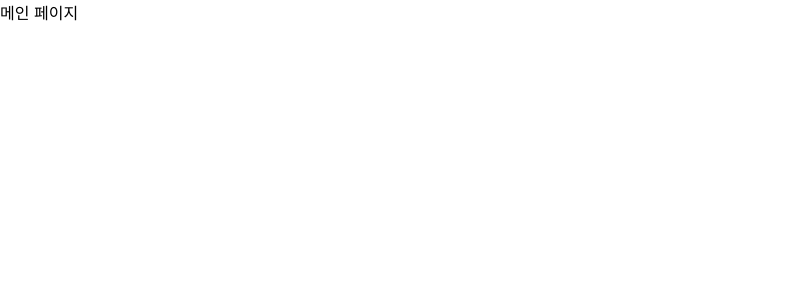
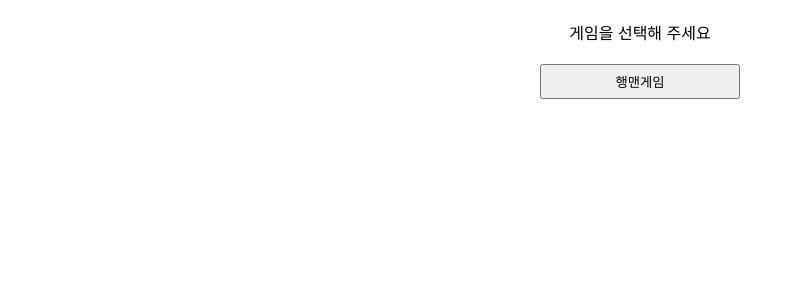
Before and after one commit to Rojojun/coyukdae-FE, a React (Create React App) app: page / in a window 1280 px wide. Shown: the top 300 px of the page, without its empty margins (0-802 px from the left). Built offline with nearby package versions, Linux system fonts and the light colour scheme.

Commit message:
add :: 게임 메인 페이지 완성

```diff
--- /dev/null
+++ b/src/components/Button/Button.jsx
@@ -0,0 +1,11 @@
+import React from "react";
+
+export default function Button({ buttonContent, clickEvent }) {
+  return (
+    <div>
+      <button style={{ width: "200px", height: "35px" }} onClick={clickEvent}>
+        {buttonContent}
+      </button>
+    </div>
+  );
+}
--- a/src/pages/Mainpage.jsx
+++ b/src/pages/Mainpage.jsx
@@ -1,5 +1,21 @@
 import React from "react";
+import Button from "../components/Button/Button";
+import { useNavigate } from "react-router-dom";
 
 export default function Mainpage() {
-  return <div>메인 페이지</div>;
+  const navigate = useNavigate();
+  const handleClick = () => {
+    navigate("/hangman");
+  };
+
+  return (
+    <div>
+      <div style={{ textAlign: "center", marginTop: "20px" }}>
+        게임을 선택해 주세요
+      </div>
+      <div style={{ textAlign: "center", marginTop: "20px" }}>
+        <Button buttonContent="행맨게임" clickEvent={handleClick} />
+      </div>
+    </div>
+  );
 }
--- a/src/pages/hangman/Main.jsx
+++ b/src/pages/hangman/Main.jsx
@@ -1,5 +1,24 @@
-import React from "react";
+import React, { useState } from "react";
+import Button from "../../components/Button/Button";
 
 export default function Main() {
-  return <div>this is hangman</div>;
+  const [playerName, setPlayerName] = useState("");
+  const handleClickEvent = () => {
+    console.log(playerName);
+  };
+
+  return (
+    <div>
+      <div style={{ textAlign: "center" }}>행맨 게임을 시작합니다.</div>
+      <div style={{ textAlign: "center", marginTop: "25px" }}>
+        플레이어의 이름을 입력해주세요 (닉네임)
+        <input
+          type="text"
+          value={playerName}
+          onChange={(e) => setPlayerName(e.target.value)}
+        />
+        <Button buttonContent={"확인"} clickEvent={handleClickEvent} />
+      </div>
+    </div>
+  );
 }
```
